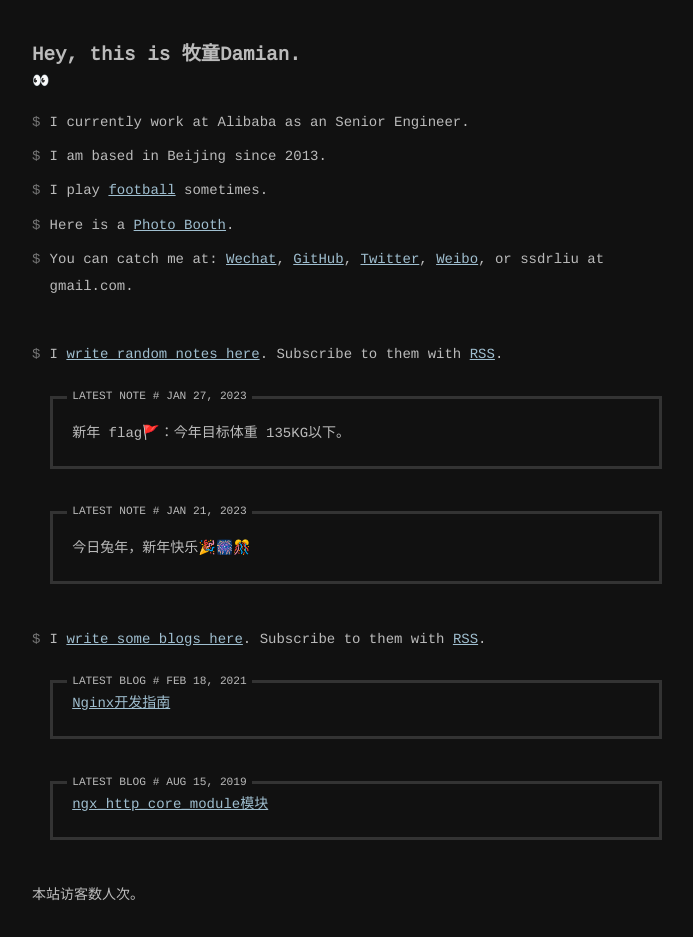
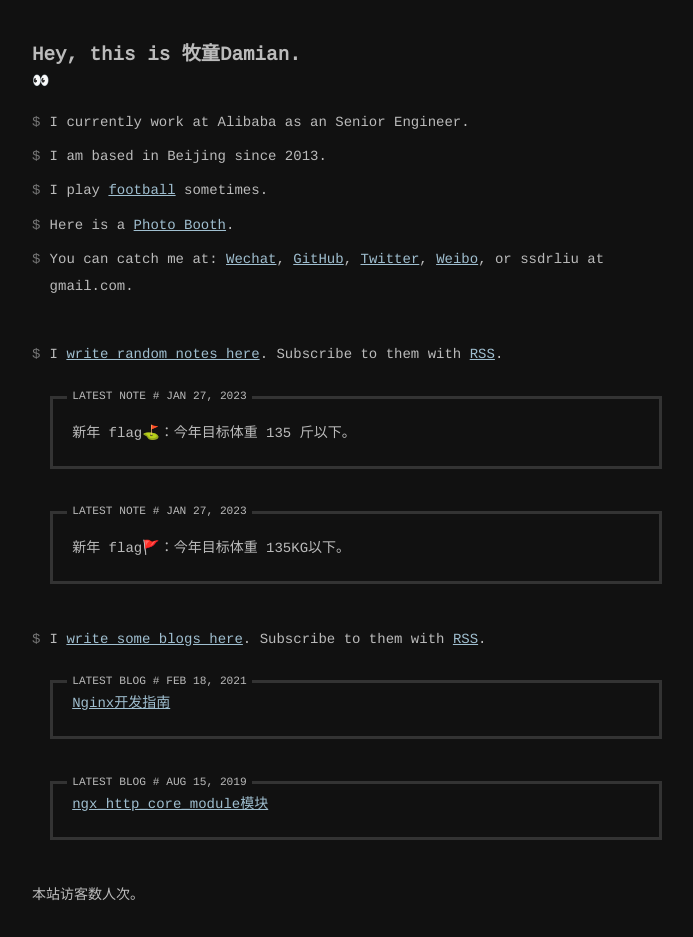
Before and after one commit to ssdr/site, a Jekyll site: the page built from index.html, in a window 1280 px wide. Shown: the whole page, without its empty margins (293-986 px from the left). Built offline with Jekyll 4.4.1, drawn with Linux system fonts in a browser that asks for light colours; comment, search, counter and statistics services are not loaded.

Commit message:
📝 Update an entry via micropub

```diff
--- a/_data/notes.yml
+++ b/_data/notes.yml
@@ -1,3 +1,7 @@
+- date: 2023/01/27 14:50
+  content: |
+    新年 flag⛳️：今年目标体重 135 斤以下。
+
 - date: 2023/01/27 14:42
   content: |
     新年 flag🚩：今年目标体重 135KG以下。
```
